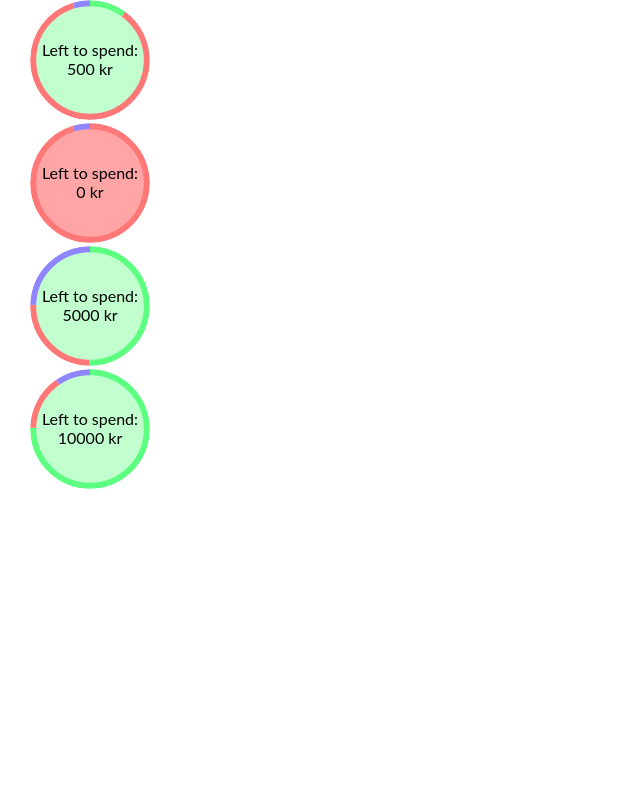
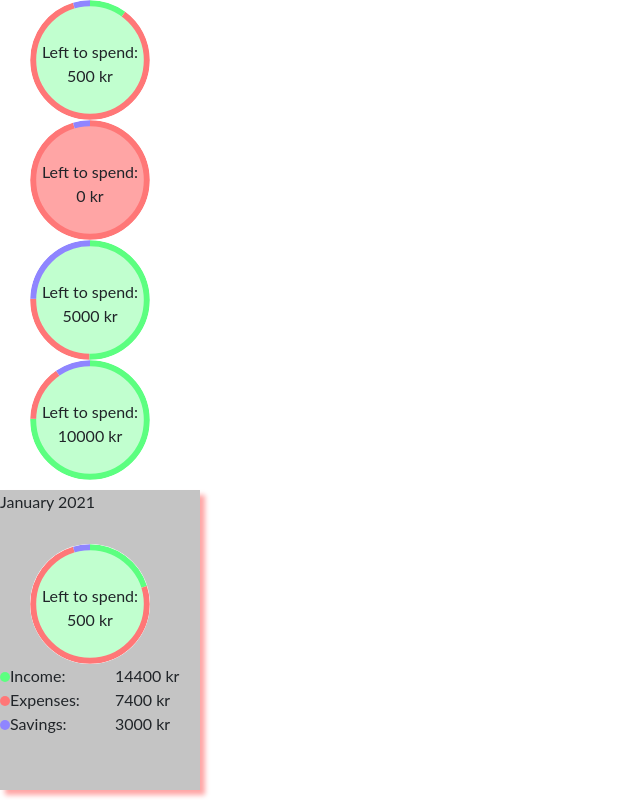
Before and after one commit to kobeisgood/DAT076Project, a React (Create React App) app in the folder react_version/: page /dashboard in a window 1280 px wide. Shown: the whole page, without its empty margins (0-640 px from the left). Built offline with nearby package versions, Linux system fonts and the light colour scheme.

Commit message:
Created DashboardCard component

```diff
--- a/react_version/public/index.html
+++ b/react_version/public/index.html
@@ -2,6 +2,10 @@
 <html lang="en">
   <head>
     <meta charset="utf-8" />
+    <link rel="stylesheet" href="https://stackpath.bootstrapcdn.com/bootstrap/4.5.2/css/bootstrap.min.css" integrity="sha384-JcKb8q3iqJ61gNV9KGb8thSsNjpSL0n8PARn9HuZOnIxN0hoP+VmmDGMN5t9UJ0Z" crossorigin="anonymous">
+    <script src="https://ajax.googleapis.com/ajax/libs/jquery/3.5.1/jquery.min.js"></script>
+    <script src="https://stackpath.bootstrapcdn.com/bootstrap/4.5.2/js/bootstrap.min.js" integrity="sha384-B4gt1jrGC7Jh4AgTPSdUtOBvfO8shuf57BaghqFfPlYxofvL8/KUEfYiJOMMV+rV" crossorigin="anonymous"></script>
+    <script src="https://stackpath.bootstrapcdn.com/bootstrap/4.5.2/js/bootstrap.bundle.min.js" integrity="sha384-LtrjvnR4Twt/qOuYxE721u19sVFLVSA4hf/rRt6PrZTmiPltdZcI7q7PXQBYTKyf" crossorigin="anonymous"></script>
     <link rel="icon" href="%PUBLIC_URL%/favicon.ico" />
     <meta name="viewport" content="width=device-width, initial-scale=1" />
     <meta name="theme-color" content="#000000" />
--- a/react_version/src/App.js
+++ b/react_version/src/App.js
@@ -1,6 +1,7 @@
 import logo from './logo.svg';
 import './App.css';
 import './main.css';
+import './dashboard.css'
 
 function App() {
   return (
--- /dev/null
+++ b/react_version/src/components/DashboardCard.js
@@ -0,0 +1,52 @@
+import React from 'react';
+import CircleDiagram from './CircleDiagram'
+
+
+export default class DashBoardCard extends React.Component {
+
+  render() {
+
+    return(
+      <div class="dashboard-card box-shadow-no-money-left">
+      <p class="dashboard-card-name"> <span>January</span> <span>2021</span> </p>
+      <CircleDiagram money="500" income="20" expense="75" savings="5" />
+      <div class="row">
+
+
+          <div class="col">
+              <span class="dot color-income"></span>
+              Income:
+          </div>
+          <div class="col">
+              14400 kr
+          </div>
+      </div>
+      <div class="row">
+
+
+          <div class="col">
+              <span class="dot color-expense"></span>
+              Expenses:
+          </div>
+          <div class="col">
+              7400 kr
+          </div>
+      </div>
+      <div class="row">
+
+          <div class="col">
+              <span class="dot color-saving"></span>
+              Savings:
+          </div>
+          <div class="col">
+              3000 kr
+          </div>
+      </div>
+      </div>
+    );
+  }
+
+
+
+
+}
--- /dev/null
+++ b/react_version/src/dashboard.css
@@ -0,0 +1,53 @@
+/*
+To change this license header, choose License Headers in Project Properties.
+To change this template file, choose Tools | Templates
+and open the template in the editor.
+*/
+/*
+    Created on : Jan 28, 2021, 4:04:14 PM
+    Author     : theok
+*/
+
+.dashboard-card{
+    width:200px;
+    height:300px;
+    background-color: var(--color-card-bg);
+}
+
+
+.savings_circle{
+    width:100px;
+    height:100px;
+    color:purple;
+}
+
+.dot {
+  height: 10px;
+  width: 10px;
+  border-radius: 50%;
+  display: inline-block;
+}
+
+.dashboard-card-name{
+    margin:auto;
+    margin-top:10px;
+    margin-bottom:30px;
+}
+
+.box-shadow-no-money-left{
+    box-shadow: 5px 5px 5px var(--color-expense-light);
+}
+
+.box-shadow-money-left{
+     box-shadow: 5px 5px 5px  var(--color-income-light);
+}
+
+.box-shadow-no-money-left:hover{
+    box-shadow: 5px 5px 5px var(--color-expense);
+     cursor:pointer;
+}
+
+.box-shadow-money-left:hover{
+     box-shadow: 5px 5px 5px  var(--color-income);
+     cursor:pointer;
+}
--- a/react_version/src/index.js
+++ b/react_version/src/index.js
@@ -5,6 +5,7 @@ import App from './App';
 import reportWebVitals from './reportWebVitals';
 
 import CircleDiagram from "./components/CircleDiagram";
+import DashboardCard from "./components/DashboardCard";
 
 
 ReactDOM.render(
@@ -13,6 +14,7 @@ ReactDOM.render(
   <CircleDiagram money="0" income="0" expense="95" savings="5" />
   <CircleDiagram money="5000" income="50" expense="25" savings="25" />
   <CircleDiagram money="10000" income="75" expense="15" savings="15" />
+  <DashboardCard/>
   </div>,
   document.getElementById('root')
 );
```
